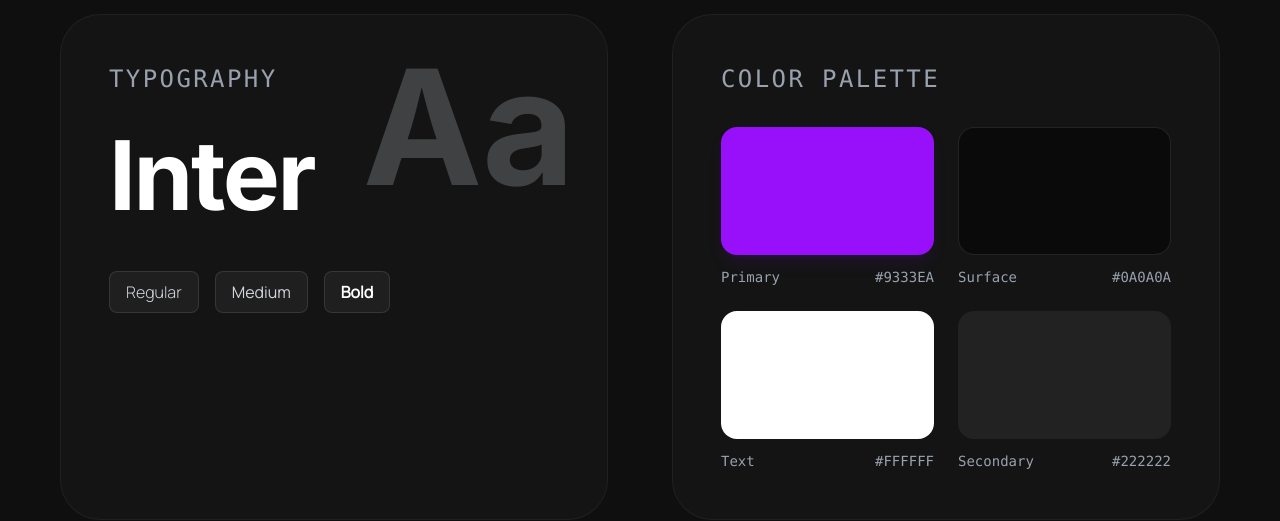
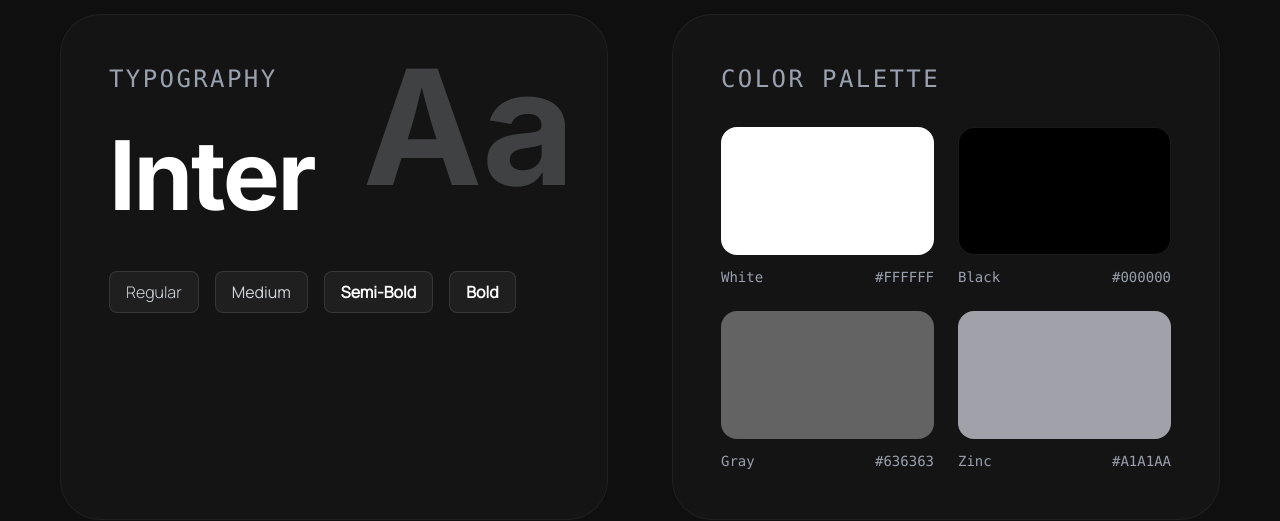
Before and after one commit to Madhankannan02/Portfolio, a React (Vite) app: page /stract in a window 1280 px wide. Shown: the part 3840-4361 px from the top of the page. Built offline with nearby package versions, Linux system fonts and the light colour scheme.

Commit message:
Changed the colors and font style

```diff
--- a/src/components/pages/Stract.jsx
+++ b/src/components/pages/Stract.jsx
@@ -254,6 +254,7 @@ export default function Stract() {
                                     <div className="flex flex-wrap gap-4 pt-8">
                                         <span className="px-4 py-2 rounded-lg bg-white/5 text-gray-300 border border-white/10">Regular</span>
                                         <span className="px-4 py-2 rounded-lg bg-white/5 text-gray-300 border border-white/10 font-medium">Medium</span>
+                                        <span className="px-4 py-2 rounded-lg bg-white/5 text-white border border-white/10 font-semibold">Semi-Bold</span>
                                         <span className="px-4 py-2 rounded-lg bg-white/5 text-white border border-white/10 font-bold">Bold</span>
                                     </div>
                                 </div>
@@ -266,31 +267,31 @@ export default function Stract() {
                                 <h3 className="text-2xl text-gray-400 mb-8 font-mono uppercase tracking-widest">Color Palette</h3>
                                 <div className="grid grid-cols-2 gap-6">
                                     <div className="space-y-3">
-                                        <div className="h-32 rounded-2xl bg-purple-600 shadow-lg shadow-purple-900/20"></div>
+                                        <div className="h-32 rounded-2xl bg-white border border-white/10"></div>
                                         <div className="flex justify-between text-sm text-gray-400 font-mono">
-                                            <span>Primary</span>
-                                            <span>#9333EA</span>
-                                        </div>
-                                    </div>
-                                    <div className="space-y-3">
-                                        <div className="h-32 rounded-2xl bg-[#0A0A0A] border border-white/10"></div>
-                                        <div className="flex justify-between text-sm text-gray-400 font-mono">
-                                            <span>Surface</span>
-                                            <span>#0A0A0A</span>
-                                        </div>
-                                    </div>
-                                    <div className="space-y-3">
-                                        <div className="h-32 rounded-2xl bg-white"></div>
-                                        <div className="flex justify-between text-sm text-gray-400 font-mono">
-                                            <span>Text</span>
+                                            <span>White</span>
                                             <span>#FFFFFF</span>
                                         </div>
                                     </div>
                                     <div className="space-y-3">
-                                        <div className="h-32 rounded-2xl bg-[#222]"></div>
+                                        <div className="h-32 rounded-2xl bg-black border border-white/10"></div>
                                         <div className="flex justify-between text-sm text-gray-400 font-mono">
-                                            <span>Secondary</span>
-                                            <span>#222222</span>
+                                            <span>Black</span>
+                                            <span>#000000</span>
+                                        </div>
+                                    </div>
+                                    <div className="space-y-3">
+                                        <div className="h-32 rounded-2xl bg-[#636363]"></div>
+                                        <div className="flex justify-between text-sm text-gray-400 font-mono">
+                                            <span>Gray</span>
+                                            <span>#636363</span>
+                                        </div>
+                                    </div>
+                                    <div className="space-y-3">
+                                        <div className="h-32 rounded-2xl bg-[#A1A1AA]"></div>
+                                        <div className="flex justify-between text-sm text-gray-400 font-mono">
+                                            <span>Zinc</span>
+                                            <span>#A1A1AA</span>
                                         </div>
                                     </div>
                                 </div>
```
